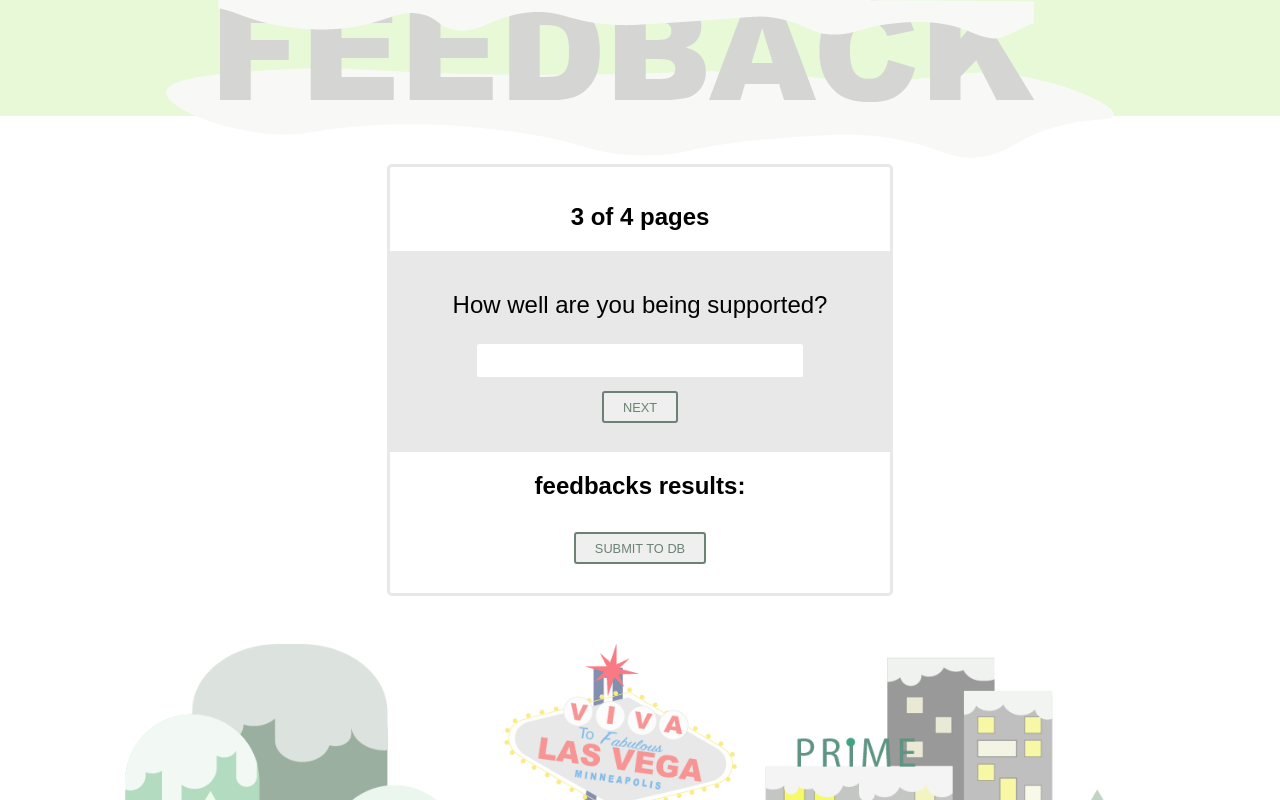
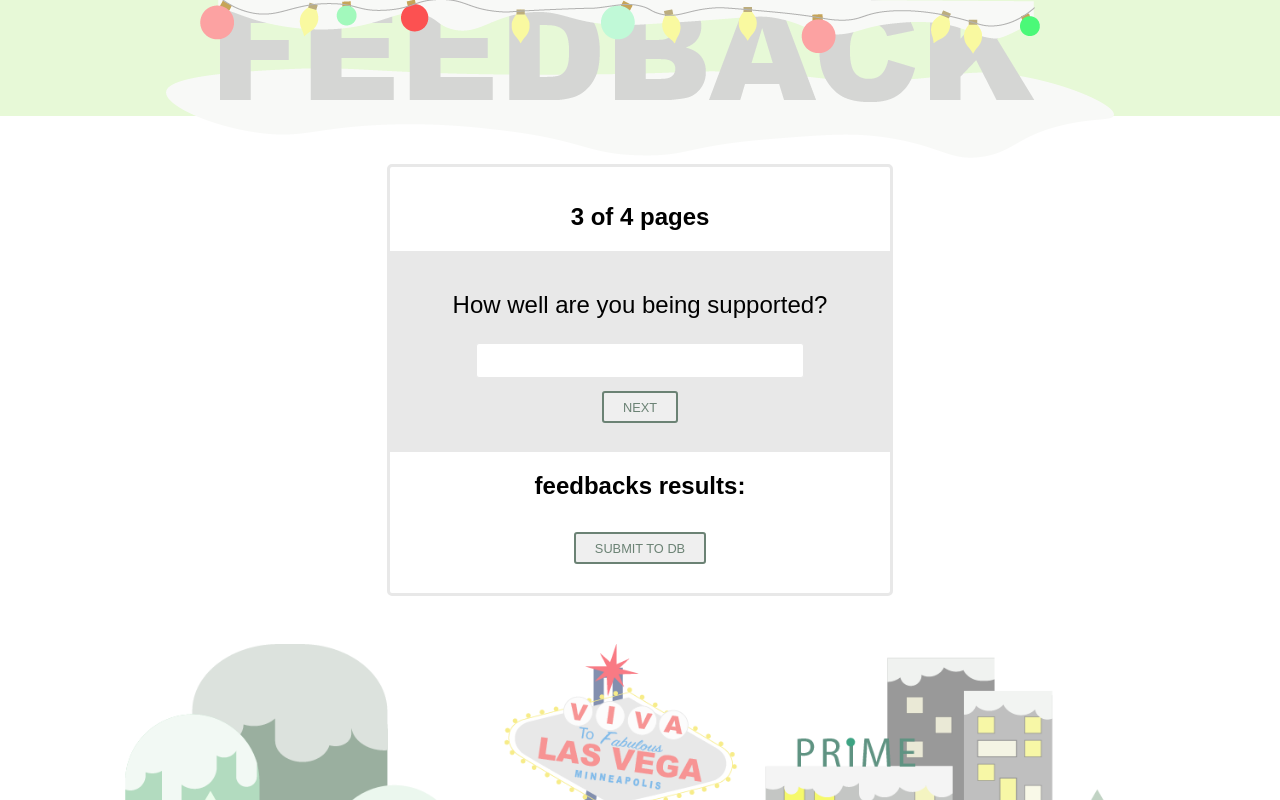
Before and after one commit to amitao/prime-feedback, a React (Create React App) app: page /#/feedbackthree in a window 1280 px wide. Shown: the top 800 px of the page. Built offline with nearby package versions, Linux system fonts and the light colour scheme.

Commit message:
add xmas logo design to header

```diff
--- a/src/components/Header/Header.jsx
+++ b/src/components/Header/Header.jsx
@@ -7,7 +7,7 @@ class Header extends Component {
     return (
       <div className="header-box">
         {/* <h1 className="h1-styling"></h1> */}
-        <div><img className="fb-image" src="images/feedback24.png" alt="Feedback logo"/></div>
+        <div><img className="fb-image" src="images/feedbackxmas.png" alt="Feedback logo"/></div>
       </div>
     )
   }
```
Also changed, not shown: public/images/feedbackxmas.png (added).
